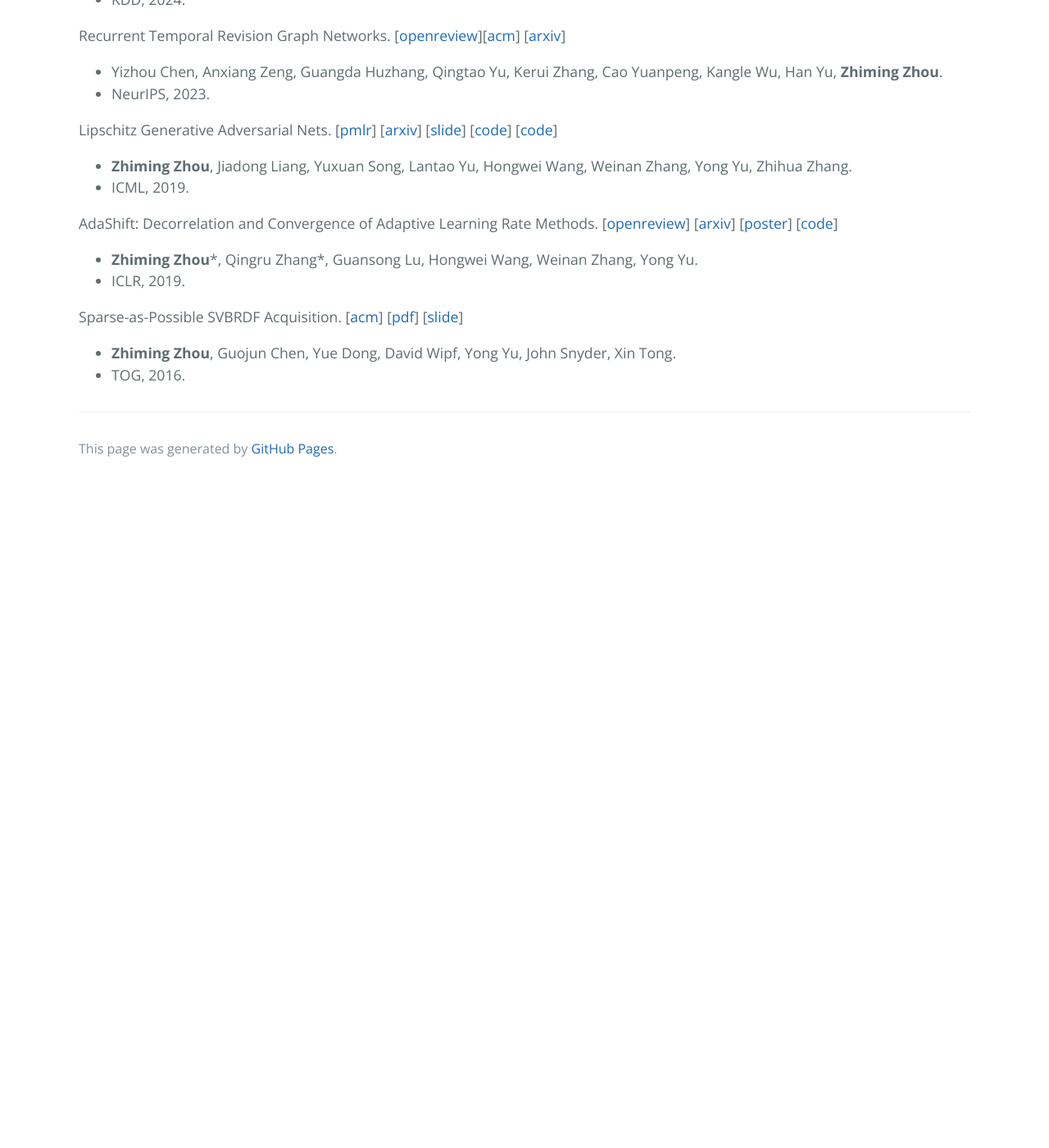
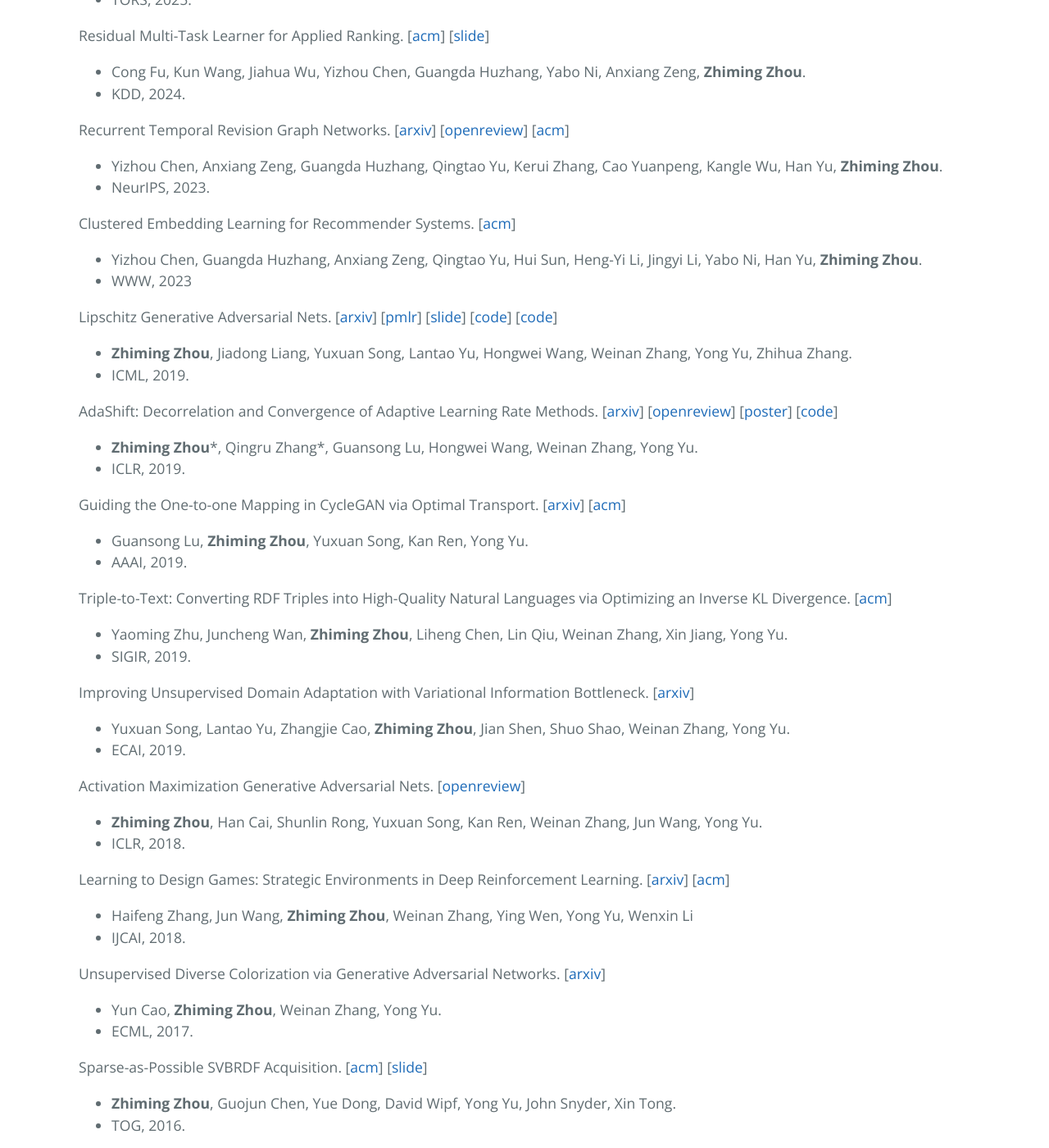
Before and after one commit to ZhimingZhou/zhimingzhou.github.io, a Jekyll site: the page built from index.md, in a window 1280 px wide and 1400 px high, scrolled down 1196 px. Shown: the whole window at 82% size. Built offline with Jekyll 4.4.1, drawn with Linux system fonts in a browser that asks for light colours; before the commit the page ends 1835 px from its top, so only the background shows below that; some of the changed text lies outside the part shown.

Commit message:
Update index.md

```diff
--- a/index.md
+++ b/index.md
@@ -23,27 +23,39 @@ Ultimately, I aim to lay a solid foundation for artificial intelligence.
 
 [Prospective Students](https://zhimingzhou.github.io/Posts/Prospective-Students/)
 
-## Selected Works
+## Publications
 
 Revisiting Sharpness-Aware Minimization: A More Faithful and Effective Implementation.
-  \[[openreview](https://openreview.net/forum?id=qTRqmMOOrH)\]
+\[[openreview](https://openreview.net/forum?id=qTRqmMOOrH)\]
+\[[code](https://github.com/Cccjl219/XSAM)\]
 - Jianlong Chen, **Zhiming Zhou**.
 - ICLR, 2026.
 
+Learning Personalizable Clustered Embedding for Recommender Systems.
+\[[acm](https://dl.acm.org/doi/10.1145/3665933)\]
+- Yizhou Chen, Guangda Huzhang, Anxiang Zeng, Qingtao Yu, Hui Sun, Heng-Yi Li, Jingyi Li, Yabo Ni, Han Yu, **Zhiming Zhou**.
+- TORS, 2025.
+
 Residual Multi-Task Learner for Applied Ranking.
-  \[[openreview](https://openreview.net/forum?id=dOWWNW9CJ3)\]\[[acm](https://dl.acm.org/doi/abs/10.1145/3637528.3671523)\]\[[slide](https://github.com/ZhimingZhou/zhimingzhou.github.io/raw/ff28a097b745dba9ff366ba0e6f928d2c4c043a9/assets/Residual%20Multi-Task%20Learner%20for%20Applied%20Ranking.pdf)\]
+\[[acm](https://dl.acm.org/doi/abs/10.1145/3637528.3671523)\]
+\[[slide](https://github.com/ZhimingZhou/zhimingzhou.github.io/raw/ff28a097b745dba9ff366ba0e6f928d2c4c043a9/assets/Residual%20Multi-Task%20Learner%20for%20Applied%20Ranking.pdf)\]
 - Cong Fu, Kun Wang, Jiahua Wu, Yizhou Chen, Guangda Huzhang, Yabo Ni, Anxiang Zeng, **Zhiming Zhou**.
 - KDD, 2024.
 
 Recurrent Temporal Revision Graph Networks.
-  \[[openreview](https://openreview.net/forum?id=B3UDx1rNOy)\]\[[acm](https://dl.acm.org/doi/abs/10.5555/3666122.3669159)\]
   \[[arxiv](https://arxiv.org/abs/2309.12694)\]
+  \[[openreview](https://openreview.net/forum?id=B3UDx1rNOy)\]
+  \[[acm](https://dl.acm.org/doi/abs/10.5555/3666122.3669159)\]
 - Yizhou Chen, Anxiang Zeng, Guangda Huzhang, Qingtao Yu, Kerui Zhang, Cao Yuanpeng, Kangle Wu, Han Yu, **Zhiming Zhou**.
 - NeurIPS, 2023.
 
+Clustered Embedding Learning for Recommender Systems. \[[acm](https://dl.acm.org/doi/10.1145/3543507.3583362)\]
+- Yizhou Chen, Guangda Huzhang, Anxiang Zeng, Qingtao Yu, Hui Sun, Heng-Yi Li, Jingyi Li, Yabo Ni, Han Yu, **Zhiming Zhou**.
+- WWW, 2023
+
 Lipschitz Generative Adversarial Nets.
+  \[[arxiv](https://arxiv.org/abs/1902.05687)\]
   \[[pmlr](https://proceedings.mlr.press/v97/zhou19c.html)]
-  \[[arxiv](https://arxiv.org/abs/1902.05687)\]
   \[[slide](https://icml.cc/media/Slides/icml/2019/halla(11-14-00)-11-15-10-4628-lipschitz_gener.pdf)\]
   \[[code](https://github.com/ZhimingZhou/AdaShift-LGANs-MaxGP-refactored)\]
   \[[code](https://github.com/ZhimingZhou/LGANs-for-reproduce)\]
@@ -51,16 +63,47 @@ Lipschitz Generative Adversarial Nets.
 - ICML, 2019.
 
 AdaShift: Decorrelation and Convergence of Adaptive Learning Rate Methods.
+  \[[arxiv](https://arxiv.org/abs/1810.00143)\]
   \[[openreview](https://openreview.net/forum?id=HkgTkhRcKQ)\]
-  \[[arxiv](https://arxiv.org/abs/1810.00143)\]
   \[[poster](https://s3.amazonaws.com/postersession.ai/bd0f7f0b-ecaa-4164-aeb6-d0cf181cc27b.jpg)\]
   \[[code](https://github.com/ZhimingZhou/AdaShift-LGANs-MaxGP-refactored)\]
 - **Zhiming Zhou**\*, Qingru Zhang\*, Guansong Lu, Hongwei Wang, Weinan Zhang, Yong Yu.
 - ICLR, 2019.
 
+Guiding the One-to-one Mapping in CycleGAN via Optimal Transport.
+\[[arxiv](https://arxiv.org/abs/1811.06284)\]
+\[[acm](https://dl.acm.org/doi/abs/10.1609/aaai.v33i01.33014432)\]
+- Guansong Lu, **Zhiming Zhou**, Yuxuan Song, Kan Ren, Yong Yu.
+- AAAI, 2019.
+
+Triple-to-Text: Converting RDF Triples into High-Quality Natural Languages via Optimizing an Inverse KL Divergence.
+\[[acm](https://dl.acm.org/doi/10.1145/3331184.3331232)\]
+- Yaoming Zhu, Juncheng Wan, **Zhiming Zhou**, Liheng Chen, Lin Qiu, Weinan Zhang, Xin Jiang, Yong Yu.
+- SIGIR, 2019.
+
+Improving Unsupervised Domain Adaptation with Variational Information Bottleneck.
+\[[arxiv](https://arxiv.org/abs/1911.09310)\]
+- Yuxuan Song, Lantao Yu, Zhangjie Cao, **Zhiming Zhou**, Jian Shen, Shuo Shao, Weinan Zhang, Yong Yu.
+- ECAI, 2019.
+
+Activation Maximization Generative Adversarial Nets.
+\[[openreview](https://openreview.net/forum?id=HyyP33gAZ)\]
+- **Zhiming Zhou**, Han Cai, Shunlin Rong, Yuxuan Song, Kan Ren, Weinan Zhang, Jun Wang, Yong Yu.
+- ICLR, 2018.
+
+Learning to Design Games: Strategic Environments in Deep Reinforcement Learning.
+\[[arxiv](https://arxiv.org/abs/1707.01310)\]
+\[[acm](https://dl.acm.org/doi/abs/10.5555/3304889.3305087)\]
+- Haifeng Zhang, Jun Wang, **Zhiming Zhou**, Weinan Zhang, Ying Wen, Yong Yu, Wenxin Li
+- IJCAI, 2018.
+
+Unsupervised Diverse Colorization via Generative Adversarial Networks.
+\[[arxiv](https://arxiv.org/abs/1702.06674)\]
+- Yun Cao, **Zhiming Zhou**, Weinan Zhang, Yong Yu.
+- ECML, 2017.
+
 Sparse-as-Possible SVBRDF Acquisition.
   \[[acm](https://dl.acm.org/doi/10.1145/2980179.2980247)\]
-  \[[pdf](http://yuedong.shading.me/project/sparsesvbrdf/sparsesvbrdf.pdf)\]
   \[[slide](https://drive.google.com/file/d/16gUKZoQH4HiQ61gEQ-YFs6v9WTEOSixf/view?usp=sharing)\]
 - **Zhiming Zhou**, Guojun Chen, Yue Dong, David Wipf, Yong Yu, John Snyder, Xin Tong.
 - TOG, 2016.
```
